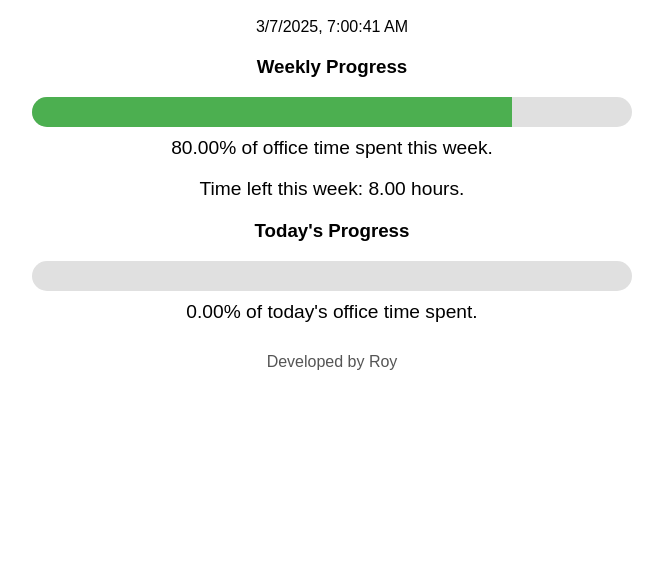
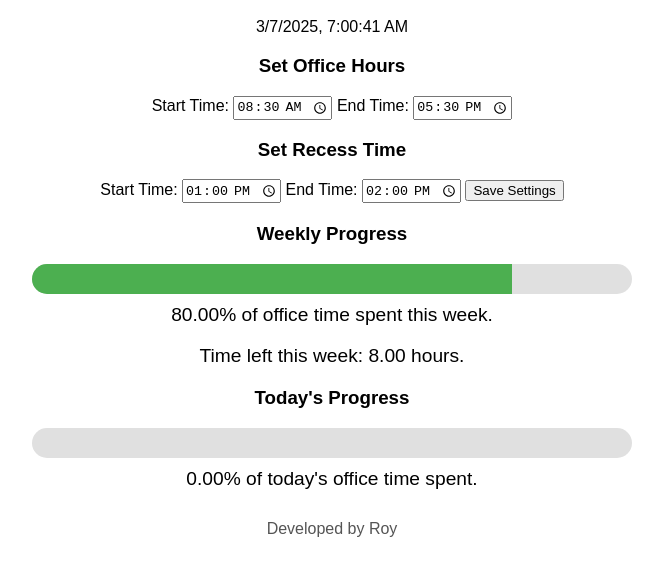
Before and after one commit to Akash-Roy-Red/office-time-tracker, a plain HTML site: page office_time_tracking.html in a window 1280 px wide. Shown: the part 90-666 px from the top of the page, without its empty margins (308-971 px from the left). Drawn offline with Linux system fonts and the light colour scheme.

Commit message:
Update office_time_tracking.html

```diff
--- a/office_time_tracking.html
+++ b/office_time_tracking.html
@@ -32,20 +32,29 @@
         margin-top: 10px;
         font-size: 1.2em;
       }
-      .small-progress-bar {
-        width: 100%; /* 100% size of the weekly bar */
-        margin: 10px auto;
-      }
       .footer {
         margin-top: 30px;
         font-size: 1em;
         color: #555;
+      }
+      .settings {
+        margin-bottom: 20px;
       }
     </style>
   </head>
   <body>
     <h1>Office Time Tracker</h1>
     <p id="currentDateTime"></p>
+
+    <div class="settings">
+      <h3>Set Office Hours</h3>
+      <label>Start Time: <input type="time" id="startTime" /></label>
+      <label>End Time: <input type="time" id="endTime" /></label>
+      <h3>Set Recess Time</h3>
+      <label>Start Time: <input type="time" id="recessStart" /></label>
+      <label>End Time: <input type="time" id="recessEnd" /></label>
+      <button onclick="saveSettings()">Save Settings</button>
+    </div>
 
     <div class="progress-container">
       <h3>Weekly Progress</h3>
@@ -56,7 +65,7 @@
       <p class="info" id="timeLeft">Time left this week: Calculating...</p>
     </div>
 
-    <div class="progress-container small-progress-bar">
+    <div class="progress-container">
       <h3>Today's Progress</h3>
       <div class="progress-bar">
         <div class="progress-bar-inner" id="dailyProgressBar"></div>
@@ -70,41 +79,52 @@
 
     <script>
       function updateDateTime() {
-        const now = new Date();
-        document.getElementById("currentDateTime").textContent =
-          now.toLocaleString();
+        document.getElementById("currentDateTime").textContent = new Date().toLocaleString();
+      }
+
+      function saveSettings() {
+        localStorage.setItem("startTime", document.getElementById("startTime").value);
+        localStorage.setItem("endTime", document.getElementById("endTime").value);
+        localStorage.setItem("recessStart", document.getElementById("recessStart").value);
+        localStorage.setItem("recessEnd", document.getElementById("recessEnd").value);
+        calculateProgress();
+      }
+
+      function loadSettings() {
+        document.getElementById("startTime").value = localStorage.getItem("startTime") || "08:30";
+        document.getElementById("endTime").value = localStorage.getItem("endTime") || "17:30";
+        document.getElementById("recessStart").value = localStorage.getItem("recessStart") || "13:00";
+        document.getElementById("recessEnd").value = localStorage.getItem("recessEnd") || "14:00";
       }
 
       function calculateProgress() {
-        const startHour = 8.5; // 8:30 AM
-        const endHour = 17.5; // 5:30 PM
-        const lunchStart = 13; // 1:00 PM
-        const lunchEnd = 14; // 2:00 PM
-        const hoursPerDay = endHour - startHour - 1; // 8 effective hours per day
-        const daysPerWeek = 5; // Monday-Friday
+        const startHour = parseFloat(localStorage.getItem("startTime")?.replace(":", ".") || 8.5);
+        const endHour = parseFloat(localStorage.getItem("endTime")?.replace(":", ".") || 17.5);
+        const recessStart = parseFloat(localStorage.getItem("recessStart")?.replace(":", ".") || 13);
+        const recessEnd = parseFloat(localStorage.getItem("recessEnd")?.replace(":", ".") || 14);
+        const hoursPerDay = endHour - startHour - (recessEnd - recessStart);
+        const daysPerWeek = 5;
         const totalWeekHours = hoursPerDay * daysPerWeek;
 
         const now = new Date();
-        const day = now.getDay(); // 0=Sunday, 1=Monday, ..., 6=Saturday
+        const day = now.getDay();
         const currentHour = now.getHours() + now.getMinutes() / 60;
 
         let hoursWorkedThisWeek = 0;
         let hoursWorkedToday = 0;
 
         if (day >= 1 && day <= 5) {
-          // Monday to Friday
           for (let d = 1; d <= day; d++) {
             if (d < day) {
               hoursWorkedThisWeek += hoursPerDay;
-            } else if (d === day) {
+            } else {
               if (currentHour >= startHour && currentHour <= endHour) {
-                if (currentHour > lunchStart && currentHour < lunchEnd) {
-                  hoursWorkedToday += lunchStart - startHour; // Morning session
-                } else if (currentHour <= lunchStart) {
+                if (currentHour > recessStart && currentHour < recessEnd) {
+                  hoursWorkedToday += recessStart - startHour;
+                } else if (currentHour <= recessStart) {
                   hoursWorkedToday += currentHour - startHour;
                 } else {
-                  hoursWorkedToday +=
-                    lunchStart - startHour + (currentHour - lunchEnd);
+                  hoursWorkedToday += recessStart - startHour + (currentHour - recessEnd);
                 }
               } else if (currentHour > endHour) {
                 hoursWorkedToday += hoursPerDay;
@@ -118,34 +138,19 @@
         const dailyPercentage = (hoursWorkedToday / hoursPerDay) * 100;
         const timeLeft = totalWeekHours - hoursWorkedThisWeek;
 
-        document.getElementById(
-          "weeklyProgressBar"
-        ).style.width = `${weeklyPercentage}%`;
-        document.getElementById(
-          "weeklyProgressInfo"
-        ).textContent = `${weeklyPercentage.toFixed(
-          2
-        )}% of office time spent this week.`;
-
-        document.getElementById(
-          "dailyProgressBar"
-        ).style.width = `${dailyPercentage}%`;
-        document.getElementById(
-          "dailyProgressInfo"
-        ).textContent = `${dailyPercentage.toFixed(
-          2
-        )}% of today's office time spent.`;
-
-        document.getElementById(
-          "timeLeft"
-        ).textContent = `Time left this week: ${timeLeft.toFixed(2)} hours.`;
+        document.getElementById("weeklyProgressBar").style.width = `${weeklyPercentage}%`;
+        document.getElementById("weeklyProgressInfo").textContent = `${weeklyPercentage.toFixed(2)}% of office time spent this week.`;
+        document.getElementById("dailyProgressBar").style.width = `${dailyPercentage}%`;
+        document.getElementById("dailyProgressInfo").textContent = `${dailyPercentage.toFixed(2)}% of today's office time spent.`;
+        document.getElementById("timeLeft").textContent = `Time left this week: ${timeLeft.toFixed(2)} hours.`;
       }
 
       setInterval(() => {
         updateDateTime();
         calculateProgress();
-      }, 1000); // Update every second
+      }, 1000);
 
+      loadSettings();
       updateDateTime();
       calculateProgress();
     </script>
```
